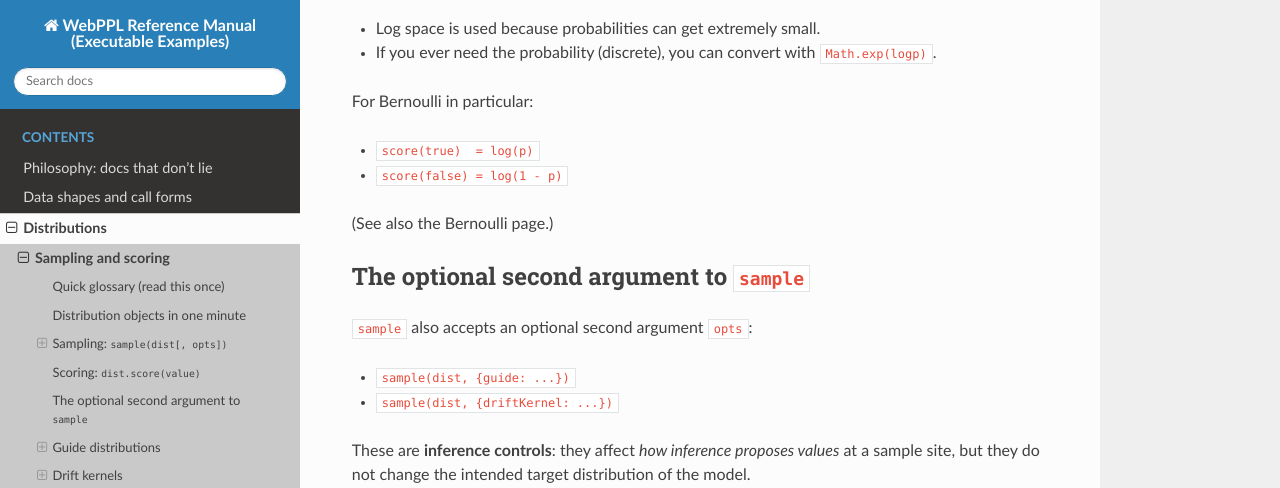
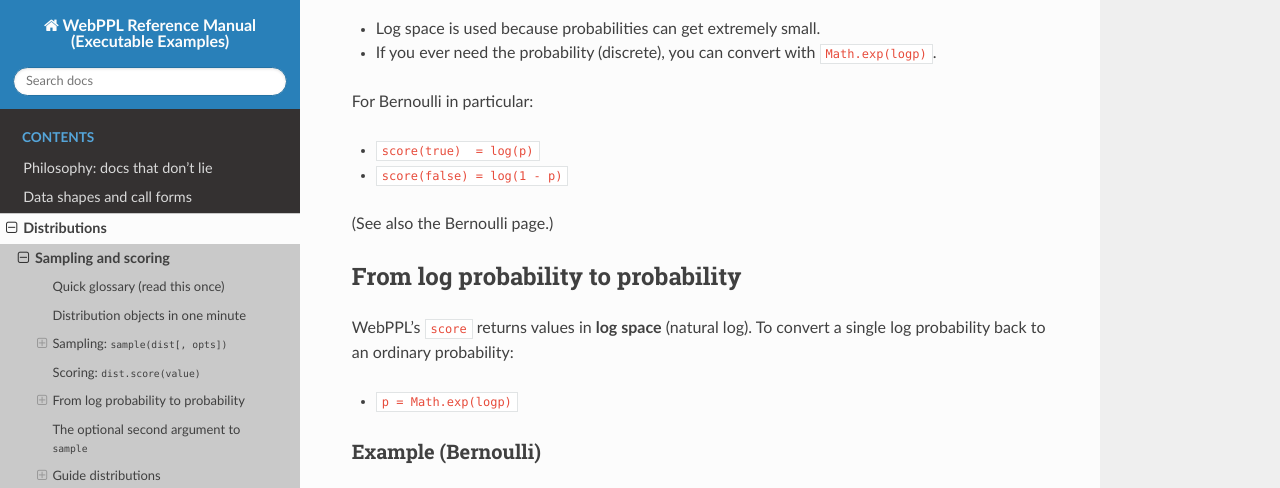
Before and after one commit to mozow01/WebpplHelp, a Sphinx documentation site: the page built from docs/distributions/sample_and_score.rst, in a window 1280 px wide and 1400 px high, scrolled down 1925 px. Shown: the top 488 px of the window. Built offline with Sphinx 7.4.7 and the Read the Docs theme 3.1.0, drawn with Linux system fonts in a browser that asks for light colours; some of the changed text lies outside the part shown; grey boxes are pictures that could not be loaded.

Commit message:
Docs: add logp->p conversion and stable normalization examples

```diff
--- a/docs/distributions/sample_and_score.rst
+++ b/docs/distributions/sample_and_score.rst
@@ -90,6 +90,42 @@
 
 (See also the Bernoulli page.)
 
+From log probability to probability
+----------------------------------
+
+WebPPL's ``score`` returns values in **log space** (natural log).
+To convert a single log probability back to an ordinary probability:
+
+- ``p = Math.exp(logp)``
+
+Example (Bernoulli)
+^^^^^^^^^^^^^^^^^^^
+
+.. literalinclude:: ../../examples/distributions/logp_to_p.wppl
+   :language: javascript
+   :linenos:
+
+.. program-output:: python ../scripts/run_webppl.py examples/distributions/logp_to_p.wppl --random-seed 0
+
+
+Normalizing a set of log scores (stable softmax)
+^^^^^^^^^^^^^^^^^^^^^^^^^^^^^^^^^^^^^^^^^^^^^^^^
+
+When you have several log scores (e.g. for multiple outcomes),
+computing probabilities as ``Math.exp(logp)`` and then normalizing can underflow.
+
+A numerically stable pattern is:
+
+1. subtract the maximum log score
+2. exponentiate
+3. normalize
+
+.. literalinclude:: ../../examples/distributions/logp_normalize.wppl
+   :language: javascript
+   :linenos:
+
+.. program-output:: python ../scripts/run_webppl.py examples/distributions/logp_normalize.wppl --random-seed 0
+
 
 The optional second argument to ``sample``
 ------------------------------------------
```
Also changed, not shown: 2 other files.
